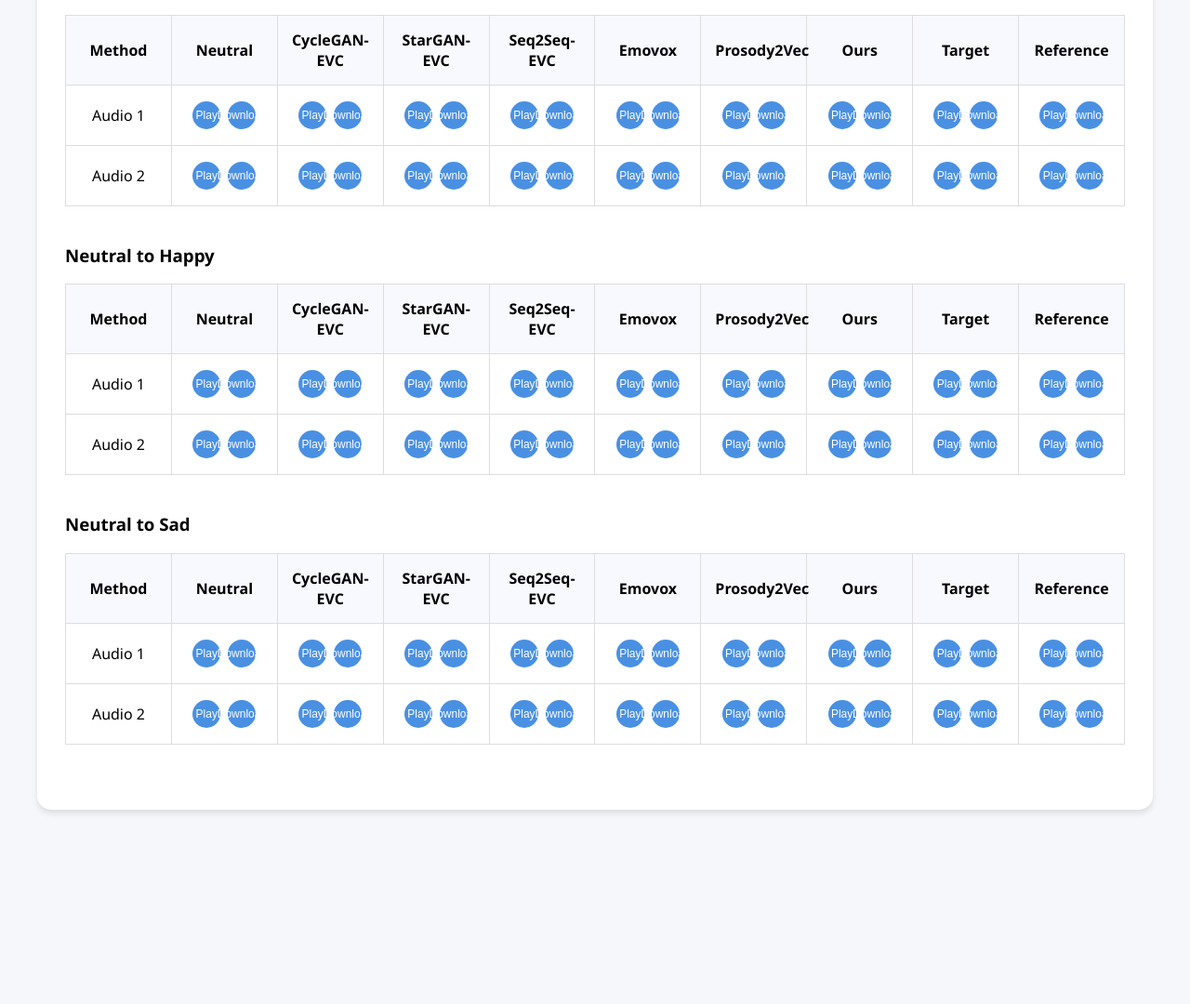
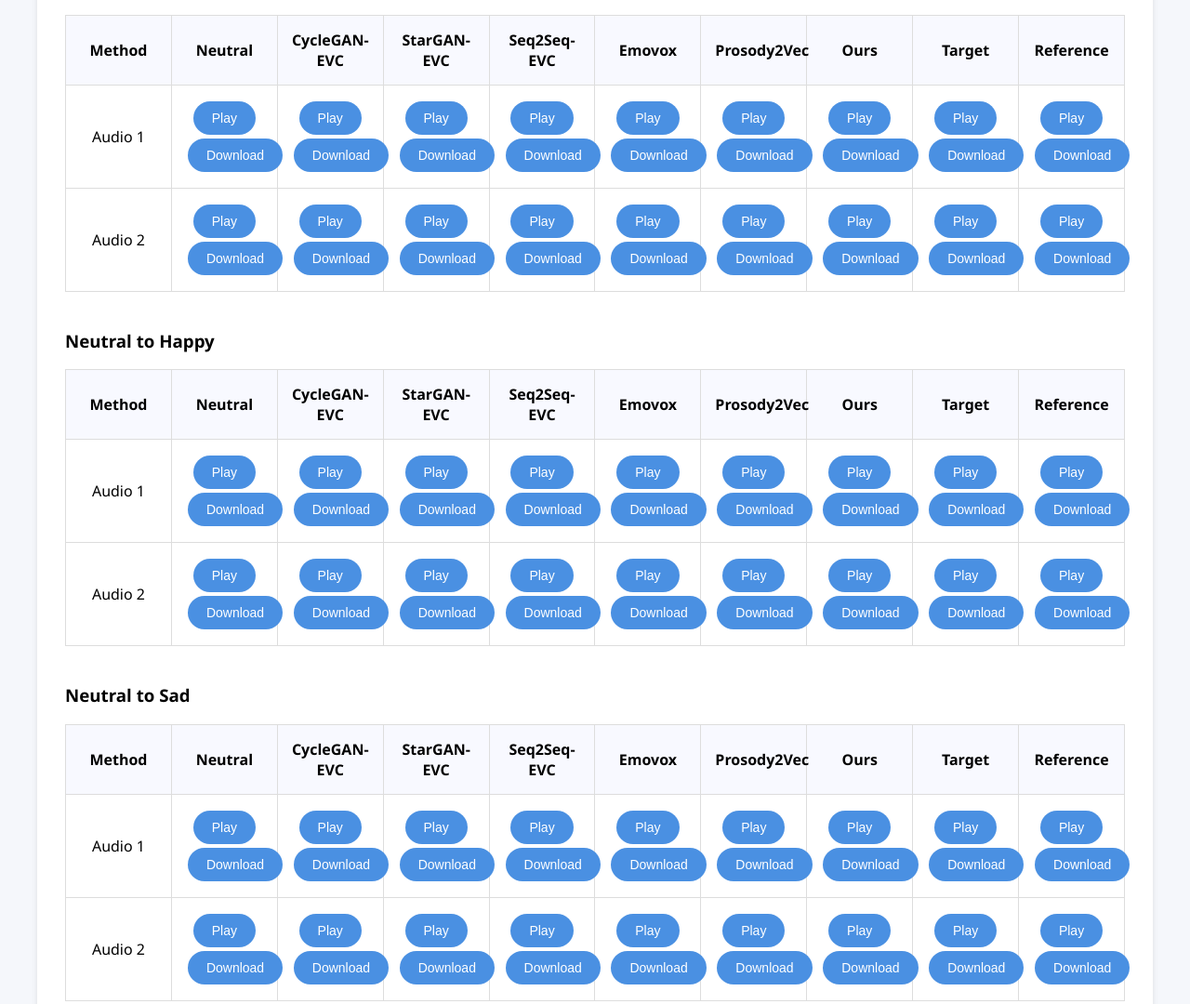
Before and after one commit to mysxs/Diff-EVC, a plain HTML site: page index.html in a window 1280 px wide. Shown: the part 1252-2332 px from the top of the page at 93% size. Before the commit the page ends 2143 px from the top, so only its background shows below. Drawn offline with Linux system fonts and the light colour scheme.

Commit message:
Update index.html

```diff
--- a/index.html
+++ b/index.html
@@ -102,18 +102,6 @@
         .play-btn:hover, .download-btn:hover {
             background: #357abd;
             transform: scale(1.05);
-        }
-
-        /* 圆形按钮 */
-        .play-btn, .download-btn {
-            border-radius: 50%; /* 圆形按钮 */
-            width: 30px;
-            height: 30px;
-            display: inline-flex;
-            align-items: center;
-            justify-content: center;
-            padding: 0; /* 去掉内边距 */
-            font-size: 12px; /* 调整字体大小 */
         }
 
         /* 表格列宽调整 */
```
